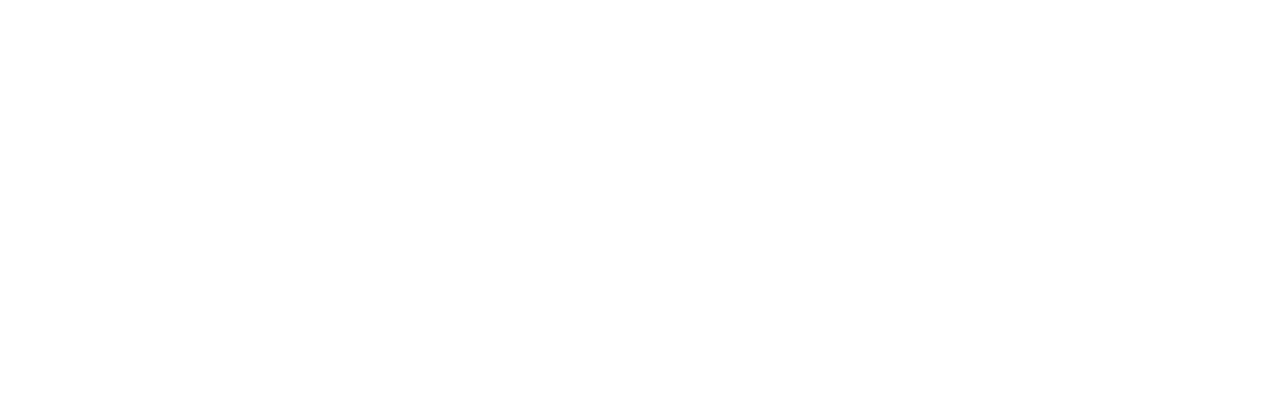
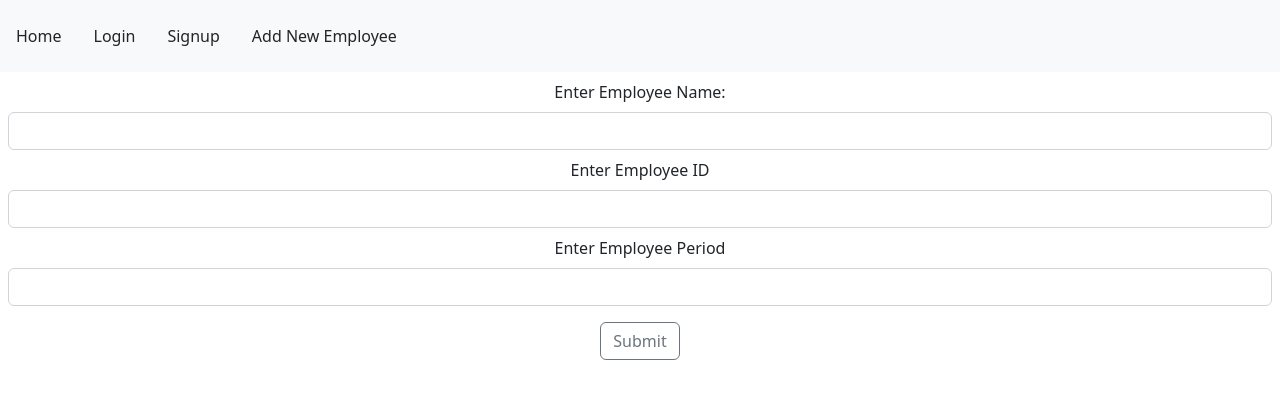
Before and after one commit to rishanknemawat-rc/ems, a React (Create React App) app: page /employee/1/edit in a window 1280 px wide. Shown: the top 398 px of the page. Built offline with nearby package versions, Linux system fonts and the light colour scheme.

Commit message:
delete button

```diff
--- a/src/action/index.js
+++ b/src/action/index.js
@@ -3,7 +3,6 @@
         type: "SELECT_EMPLOYEE",
         payload: employee
     });
-
 };
 
 export const addEmployee = (employee) => {
@@ -11,7 +10,6 @@
         type: "ADD_EMPLOYEE",
         payload: employee
     });
-
 };
 
 export const addUser = (user) => {
@@ -19,5 +17,18 @@
         type: "ADD_USER",
         payload: user
     });
+};
 
+export const editUser = (user) => {
+    return ({
+        type: "EDIT_USER",
+        payload: user
+    });
 };
+
+export const deleteEmployee = (employee) => {
+    return ({
+        type: "DELETE_EMPLOYEE",
+        payload: employee
+    });
+};
--- a/src/components/App.js
+++ b/src/components/App.js
@@ -7,27 +7,23 @@
 import EmployeeList from "./EmployeeList";
 import CreateEmployee from "./CreateEmployee";
 import EmployeeDetails from "./EmployeeDetails";
+import EmployeeEdit from "./EmployeeEdit";
+import Header from "./Header";
 
 const App = () => {
 
     return (
         <div>
             <BrowserRouter>
-                <Route path="/login" exact>
-                    <Login />
-                </Route>
-                <Route path="/signup" exact>
-                    <Signup/>
-                </Route>
-                <Route path="/" exact>
-                    <EmployeeList />
-                </Route>
-                <Route path="/new" exact>
-                    <CreateEmployee />
-                </Route>
-                <Route path="/emp" exact>
-                    <EmployeeDetails />
-                </Route>
+                <div>
+                    <Header />
+                    <Route path="/login" exact component={Login} />
+                    <Route path="/signup" exact component={Signup} />
+                    <Route path="/" exact component={EmployeeList} />
+                    <Route path="/new" exact component={CreateEmployee}/>
+                    <Route path="/employee/:id" exact component={EmployeeDetails} />
+                    <Route path="/employee/:id/edit" exact component={EmployeeEdit} />
+                </div>
             </BrowserRouter>
         </div>
     );
--- /dev/null
+++ b/src/components/EmployeeEdit.js
@@ -0,0 +1,73 @@
+import React from "react";
+import { useFormik } from "formik";
+import { connect } from "react-redux";
+import { Link } from "react-router-dom";
+
+const EmployeeEdit = ({ employeeList, selectedEmployee }) => {
+    // console.log(employeeList);
+    // console.log(selectedEmployee);
+
+    const formik = useFormik({
+        initialValues: {
+            name: "",
+            id: "",
+            period: "",
+        },
+        onSubmit: (value, { setSubmitting }) => {
+            const updatedEmployee = {
+                name: value.name,
+                id: value.id,
+                period: value.id
+            };
+            const ind = employeeList.findIndex(emp => {
+                return (emp.id === value.id);
+            });
+
+            if (ind !== -1) {
+                employeeList[ind] = updatedEmployee;
+                console.log(employeeList);
+                alert('SUCCESSFULLY EDITED!! :-)\n\n' + JSON.stringify(value, null, 3));
+                setSubmitting(false);
+            }
+            else {
+                alert('NOT A VALID EMPLOYEE!! :-)\n\n' + JSON.stringify(value, null, 3));
+            }
+        }
+    });
+    return (
+        <div>
+            <div className="form-group">
+                <form onSubmit={formik.handleSubmit}>
+                    <div className=" m-2 text-center font-weight-bold">
+                        <label className="form-label">Enter Employee Name:</label>
+                        <input className="form-control" type="text" name="name" value={formik.values.name} onChange={formik.handleChange} />
+                    </div>
+
+                    <div className=" m-2 text-center font-weight-bold">
+                        <label className="form-label">Enter Employee ID</label>
+                        <input className="form-control" type="number" name="id" value={formik.values.id} onChange={formik.handleChange} />
+                    </div>
+
+                    <div className=" m-2 text-center font-weight-bold">
+                        <label className="form-label">Enter Employee Period</label>
+                        <input className="form-control" type="text" name="period" value={formik.values.period} onChange={formik.handleChange} />
+                    </div>
+                    <div className="text-center font-weight-bold">
+                        {/* <Link to={formik.setSubmitting === true ? "/" : ""}> */}
+                        <button className="btn btn-outline-secondary text-center m-2" type="submit">Submit</button>
+                        {/* </Link> */}
+                    </div>
+                </form>
+            </div>
+        </div>
+    );
+};
+
+const mapStateToProps = (state) => {
+    return ({
+        employeeList: state.employees,
+        selectedEmployee: state.selectedEmployee
+    });
+};
+
+export default connect(mapStateToProps)(EmployeeEdit);
--- a/src/components/EmployeeItem.js
+++ b/src/components/EmployeeItem.js
@@ -1,9 +1,14 @@
 import React from "react";
 import { connect } from "react-redux";
 import { Link } from "react-router-dom";
-import { selectEmployee } from "../action";
+import { selectEmployee, deleteEmployee } from "../action";
 
-const EmployeeItem = ({ selectEmployee, employee }) => {
+const EmployeeItem = ({ selectEmployee, employee, deleteEmployee }) => {
+
+    const handleDelete = () => {
+        deleteEmployee(employee);
+        console.log(employee, "deleted!!");
+    }
 
     return (
         <div onClick={() => selectEmployee(employee)}>
@@ -11,12 +16,14 @@
                 <h3>{employee.name}</h3>
             </div>
             <div>
-                <Link to="/emp" ><button className="btn btn-outline-dark m-2">View</button></Link>
-                {/* <Link><button className="btn btn-outline-dark m-2">Edit</button></Link>
-                <Link><button className="btn btn-outline-dark m-2">Delete</button></Link> */}
+                <Link to = {`/employee/${employee.id}`} ><button className="btn btn-outline-dark m-2">View</button></Link>
+                <Link to = {`/employee/${employee.id}/edit`}><button className="btn btn-outline-dark m-2">Edit</button></Link>
+                <button className="btn btn-outline-dark m-2" onClick={() => handleDelete()}>Delete</button>
             </div>
         </div>
     );
 };
 
-export default connect(null, { selectEmployee })(EmployeeItem);
+export default connect(null, { selectEmployee, deleteEmployee })(EmployeeItem);
+
+// {{pathname: "/employee/:id", state: {employeeId: employee.id}}}
--- a/src/components/EmployeeList.js
+++ b/src/components/EmployeeList.js
@@ -31,7 +31,7 @@
 };
 
 const mapStateToProps = (state) => {
-    return { employees: state.addEmployee }
+    return { employees: state.employees}
 };
 
 export default connect(mapStateToProps)(EmployeeList);
--- /dev/null
+++ b/src/components/Header.js
@@ -0,0 +1,16 @@
+import React from "react";
+import { Link } from "react-router-dom";
+
+const Header = () => {
+    return (
+        <nav className="navbar navbar-expand-lg navbar-light bg-light">
+
+            <Link to="/" className="nav-item nav-link active m-3">Home</Link>
+            <Link to="/login" className="nav-item nav-link active float-right m-3">Login</Link>
+            <Link to="/signup" className="nav-item nav-link active float-right m-3">Signup</Link>
+            <Link to="/new" className="nav-item nav-link active float-right m-3">Add New Employee</Link>
+        </nav>
+    );
+};
+
+export default Header;
--- a/src/components/Login.js
+++ b/src/components/Login.js
@@ -31,7 +31,7 @@
         return (
             <div>
 
-                <form className="form-group" onSubmit={handleSubmit}>
+                <form className="form-group " onSubmit={handleSubmit}>
                     <div className="col px-md-5">
                         <label className="form-label"> Email: </label>
                         <input className="form-control"
--- a/src/reducers/addEmployeeReducer.js
+++ /dev/null
@@ -1,26 +0,0 @@
-const initalEmployees = [
-    {
-        name: "emp-1",
-        id: "101",
-        period: "1 year"
-    },
-    {
-        name: "emp-2",
-        id: "102",
-        period: "1.5 year"
-    },
-    {
-        name: "emp-3",
-        id: "103",
-        period: "2 year"
-    }
-];
-
-const addEmployeeReducer = (employees = initalEmployees, action) => {
-    if(action.type === "ADD_EMPLOYEE")
-        return [...employees, action.payload];
-
-    return employees;
-};
-
-export default addEmployeeReducer;
--- a/src/reducers/addUserReducer.js
+++ b/src/reducers/addUserReducer.js
@@ -16,7 +16,6 @@
 const addUserReducer = (users=validUsers, action) => {
     if(action.type === "ADD_USER")
         return [...users, action.payload];
-
     return users;
 };
 
--- /dev/null
+++ b/src/reducers/employeeReducer.js
@@ -0,0 +1,32 @@
+const initalEmployees = [
+    {
+        name: "emp-1",
+        id: 101,
+        period: "1 year"
+    },
+    {
+        name: "emp-2",
+        id: 102,
+        period: "1.5 year"
+    },
+    {
+        name: "emp-3",
+        id: 103,
+        period: "2 year"
+    }
+];
+
+const employeeReducer = (employees = initalEmployees, action) => {
+    if(action.type === "ADD_EMPLOYEE")
+        return [...employees, action.payload];
+
+    if(action.type === "DELETE_EMPLOYEE"){
+        function getEmp(obj){
+            return obj.id !== action.payload.id;
+        };
+        return employees.filter(getEmp);
+    }
+    return employees;
+};
+
+export default employeeReducer;
--- a/src/reducers/index.js
+++ b/src/reducers/index.js
@@ -1,10 +1,10 @@
 import { combineReducers } from "redux";
 import selectEmployeeReducer from "./selectEmployeeReducer";
-import addEmployeeReducer from "./addEmployeeReducer";
+import employeeReducer from "./employeeReducer";
 import addUserReducer from "./addUserReducer";
 
 export default combineReducers({
     selectedEmployee: selectEmployeeReducer,
-    addEmployee: addEmployeeReducer,
+    employees: employeeReducer,
     users: addUserReducer
 });
```
